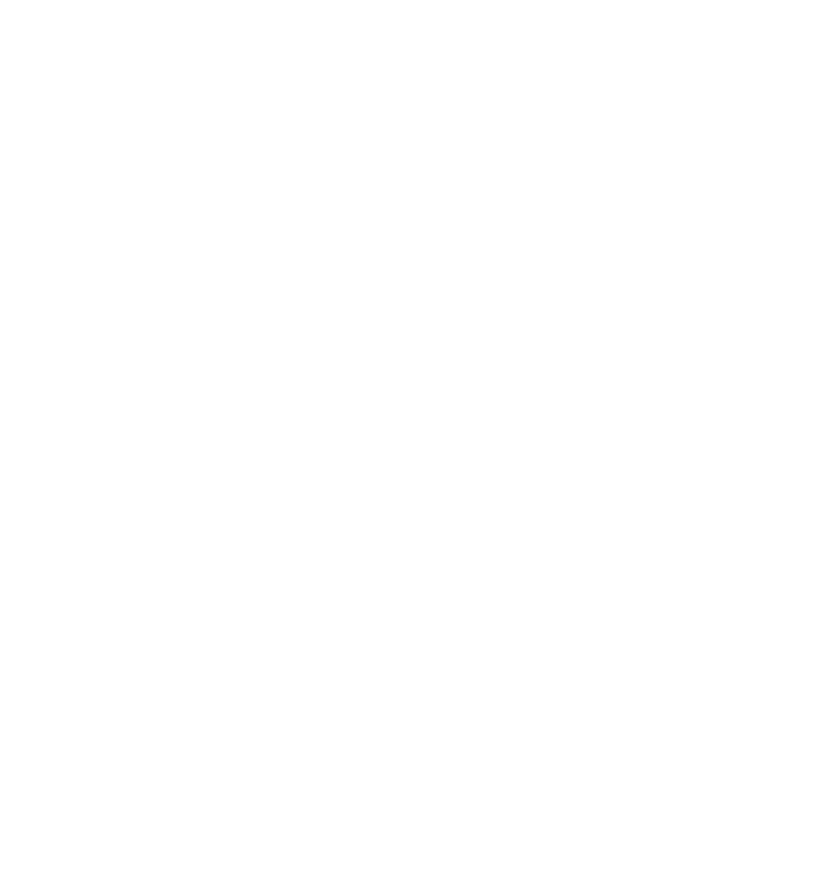
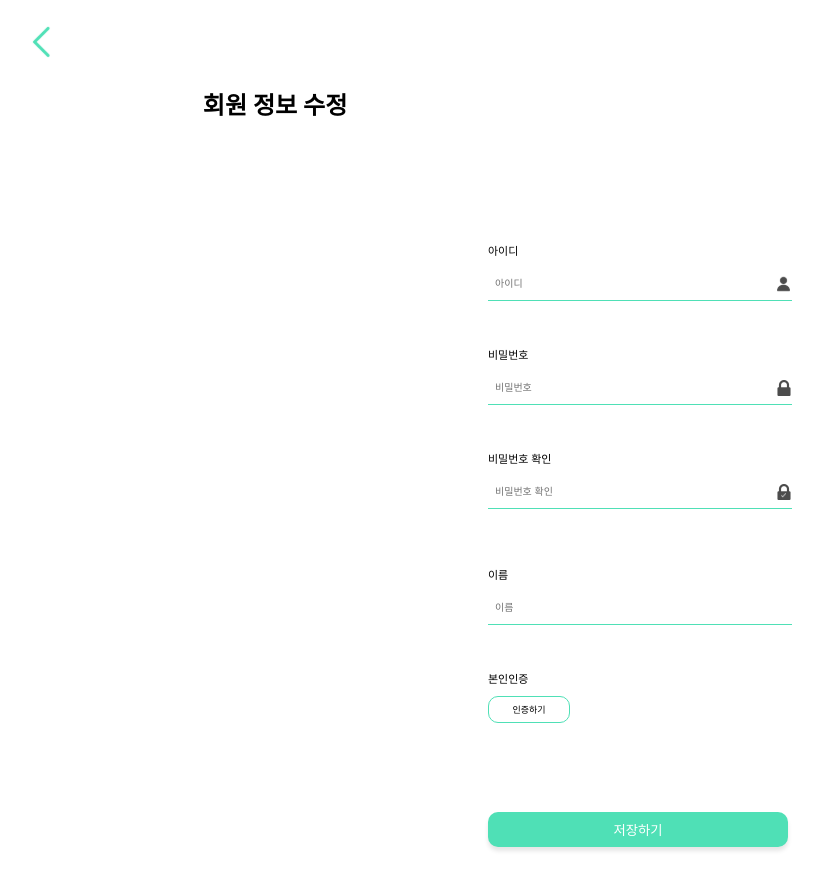
Before and after one commit to NNAERYEOK/NNY-Front, a React (Create React App) app: page /modifymember in a window 1280 px wide. Before the commit this address had no page. Shown: the top 890 px of the page, without its empty margins (2-825 px from the left). Before the commit the page ends 800 px from the top, so only its background shows below. Built offline with nearby package versions, Linux system fonts and the light colour scheme.

Commit message:
feat:회원수정페이지

```diff
--- a/src/App.js
+++ b/src/App.js
@@ -15,6 +15,7 @@ import SeatPage from "./pages/SeatPage/SeatPage";
 import WarningPage from "./pages/WarningHistoryPage";
 import ChargingPage from "./pages/ChargingPage";
 import PayingPage from "./pages/PayingPage";
+import ModifyPage from "./pages/ModifyPage";
 // EyeHistoryPage
 import EyeHistoryPage from "./pages/EyeHistoryPage/EyeHistoryPage";
 // Auth
@@ -36,6 +37,7 @@ function App() {
         <Route exact path="/paying" element={<PayingPage />} />
         <Route exact path="/eyehistory" element={<EyeHistoryPage />} />
         <Route exact path="/warninghistory" element={<WarningPage />} />
+        <Route exact path="/modifymember" element={<ModifyPage />} />
       </Routes>
     </BrowserRouter>
   );
--- a/src/api/http.js
+++ b/src/api/http.js
@@ -1,5 +1,5 @@
 import axios from "axios";
 
-const http = axios.create({ baseURL: "http://localhost:3000/" });
+const http = axios.create({ baseURL: "http://cha2y0ung.pythonanywhere.com " });
 
 export default http;
--- a/src/components/SideBar/SideModal.js
+++ b/src/components/SideBar/SideModal.js
@@ -23,7 +23,10 @@ const SideBar = ({ isOpen, setSideBarModal }) => {
                 <div className="goPaying">충전</div>
               </Link>
             </Eyehistory>
-            <p>회원 수정</p>
+            <Link to="/modifymember">
+              <p>회원 수정</p>
+            </Link>
+
             <Link to="/eyehistory">
               <p>eye 내역</p>
             </Link>
--- a/src/pages/Main/LoginPage.js
+++ b/src/pages/Main/LoginPage.js
@@ -14,8 +14,8 @@ import { setUser } from "../../store/features/userSlice";
 import { GetUser } from "../../api/user";
 
 const LoginPage = () => {
-  const [email, setEmail] = useState(null);
-  const [password, setPassword] = useState(null);
+  const [email, setEmail] = useState("");
+  const [password, setPassword] = useState("");
 
   const navigate = useNavigate();
 
@@ -29,7 +29,7 @@ const LoginPage = () => {
     GetUser(email, password)
       .then(data => {
         dispatch(setUser(data));
-        navigate("/");
+        navigate("/selectLine");
       })
       .catch(err => console.log("로그인 실패", err));
   };
--- /dev/null
+++ b/src/pages/ModifyPage.js
@@ -0,0 +1,187 @@
+import React, { useRef, useEffect, useState } from "react";
+import { useNavigate, Link } from "react-router-dom";
+import styled, { createGlobalStyle } from "styled-components";
+// 컴포넌트
+import Button from "../components/Button";
+import BackBtn from "../components/BackBtn";
+import loginImage from "../image/login.svg";
+import pwImage from "../image/pw.svg";
+import pwCImage from "../image/repw.svg";
+// 유저 api
+import { PostUser, PatchUserName } from "../api/user";
+// 리덕스
+import { useAppDispatch } from "../store/index";
+import { setUser } from "../store/features/userSlice";
+
+const ModifyPage = () => {
+  const dispatch = useAppDispatch(); // 리덕스
+
+  const nav = useNavigate();
+
+  //이름, 비밀번호, 비밀번호확인, 이름
+  const [email, setEmail] = useState("");
+  const [pwd, setPwd] = useState("");
+  const [matchPwd, setMatchPwd] = useState("");
+  const [username, setUserName] = useState("");
+
+  //비밀번호 확인
+  if (pwd !== matchPwd) {
+    var checkPassword = "비밀번호가 일치하지 않습니다.";
+  } else {
+    checkPassword = "";
+  }
+
+  //회원가입 성공
+  const [success, setSuccess] = useState(false);
+
+  // 회원가입
+  const handleSubmit = async e => {
+    event.preventDefault();
+
+    if (matchPwd !== pwd) {
+      return alert("비밀번호와 비밀번호확인은 같아야 합니다.");
+    } else {
+      setSuccess(true);
+      console.log(email, pwd, username);
+
+      PostUser(email, pwd)
+        .then(data => PatchUserName(username))
+        .then(data => {
+          dispatch(setUser(data));
+          nav("/");
+        })
+        .catch(err => alert("회원 정보 수정 실패"));
+    }
+  };
+
+  return (
+    <>
+      <BackBtn />
+      <Title>회원 정보 수정</Title>
+
+      <FormField onSubmit={handleSubmit}>
+        <div>
+          <Label>아이디</Label>
+          <input
+            id="idInput"
+            placeholder="아이디"
+            type="text"
+            autoComplete="off"
+            onChange={e => setEmail(e.target.value)}
+            value={email}
+            required
+          />
+        </div>
+        <div>
+          <Label>비밀번호</Label>
+          <input
+            value={pwd}
+            onChange={e => setPwd(e.target.value)}
+            id="pwInput"
+            placeholder="비밀번호"
+            type="password"
+            required
+          />
+        </div>
+        <div className="matchPwDiv">
+          <Label>비밀번호 확인</Label>
+          <input
+            value={matchPwd}
+            onChange={e => setMatchPwd(e.target.value)}
+            id="confirm_pwd"
+            type="password"
+            placeholder="비밀번호 확인"
+            required
+          />
+          <p id="confirmnote">{checkPassword}&nbsp;</p>
+        </div>
+        <div>
+          <Label>이름</Label>
+          <input
+            type="text"
+            placeholder="이름"
+            id="name"
+            onChange={e => setUserName(e.target.value)}
+            value={username}
+            required
+          />
+        </div>
+        <div>
+          <Label>본인인증</Label>
+          <button id="self">인증하기</button>
+        </div>
+
+        <Button type="submit">저장하기</Button>
+      </FormField>
+    </>
+  );
+};
+export default ModifyPage;
+
+const Title = styled.p`
+  margin-left: 16%;
+  font-weight: 800;
+  font-size: 24px;
+`;
+const Label = styled.p`
+  font-weight: 400;
+  font-size: 11px;
+  margin-top: 20px;
+  margin-bottom: 10px;
+`;
+
+const FormField = styled.form`
+  width: 78%;
+  margin: 0 auto;
+  padding: 6%;
+  height: 610px;
+  div {
+    width: 75%;
+    max-width: 300px;
+    margin: auto;
+    margin-bottom: 45px;
+  }
+  .matchPwDiv {
+    margin-bottom: 30px;
+  }
+  input {
+    display: block;
+    margin: 0 auto;
+    border: none;
+    border-bottom: 1px solid #4fe0b6;
+    width: 100%;
+    height: 30px;
+    font-weight: 400;
+    font-size: 10px;
+    text-indent: 5px;
+  }
+
+  #idInput:placeholder-shown {
+    background-image: url(${loginImage});
+    background-repeat: no-repeat;
+    background-position: right;
+  }
+  #pwInput:placeholder-shown {
+    background-image: url(${pwImage});
+    background-repeat: no-repeat;
+    background-position: right;
+  }
+  #confirm_pwd:placeholder-shown {
+    background-image: url(${pwCImage});
+    background-repeat: no-repeat;
+    background-position: right;
+  }
+  #self {
+    width: 82px;
+    height: 27px;
+    border: 1px solid #4fe0b6;
+    border-radius: 10px;
+    background: none;
+    font-size: 9px;
+    cursor: pointer;
+  }
+  #confirmnote {
+    color: red;
+    font-size: 12px;
+  }
+`;
```
Also changed, not shown: src/components/TopBar.js (+2 -6 lines).
